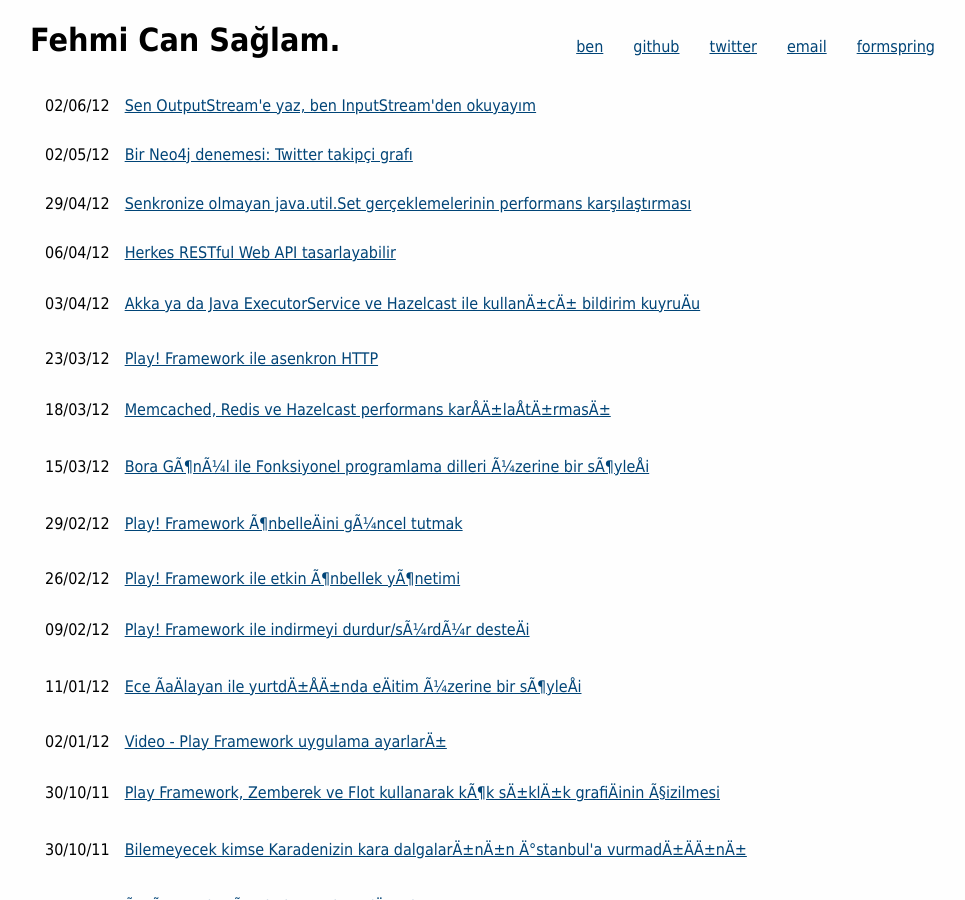
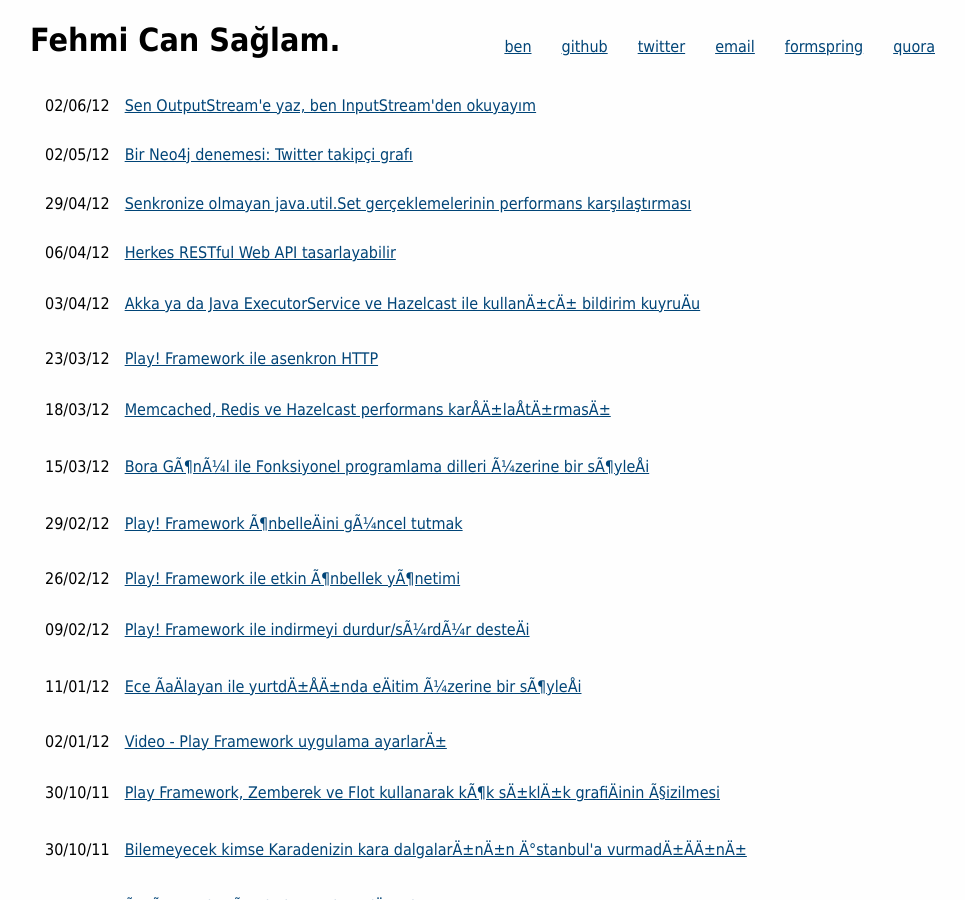
Before and after one commit to fehmicansaglam/fehmicansaglam.github.com, a Jekyll site: the page built from index.html, in a window 1280 px wide and 900 px high. Shown: the whole window, without its empty margins (150-1115 px from the left). Built offline with Jekyll 4.4.1, drawn with Linux system fonts in a browser that asks for light colours.

Commit message:
Add quota link

```diff
--- a/CNAME
+++ b/CNAME
@@ -1 +1 @@
-blog.fehmicansaglam.net
+fehmicansaglam.net
--- a/index.html
+++ b/index.html
@@ -10,6 +10,6 @@
 body{width:920px;margin:auto;font-family:Tahoma,Arial,Helvetica,sans-serif;background: #FEFEFE;}a{color:#047}a:hover{color:#c51}
 p{float:right}ul{list-style:none;padding:0}a,li{padding:15px}
 </style>
-<p><a href=ben.html>ben</a><a href=//github.com/canavar>github</a><a href=//twitter.com/fehmicansaglam>twitter</a><a href=mailto:fehmican.saglam@gmail.com>email</a><a href=//formspring.me/fehmicansaglam>formspring</a></p>
+<p><a href=ben.html>ben</a><a href=//github.com/canavar>github</a><a href=//twitter.com/fehmicansaglam>twitter</a><a href=mailto:fehmican.saglam@gmail.com>email</a><a href=//formspring.me/fehmicansaglam>formspring</a><a href=//www.quora.com/Fehmi-Can-Sağlam>quora</a></p>
 <h1>Fehmi Can Sağlam.</h1>
 <ul>{% for post in site.posts %}<li>{{ post.date | date: "%d/%m/%y" }}<a href={{ post.url | replace_first: '/', ''}}>{{ post.title | escape}}</a>{% endfor %}</ul>
```
